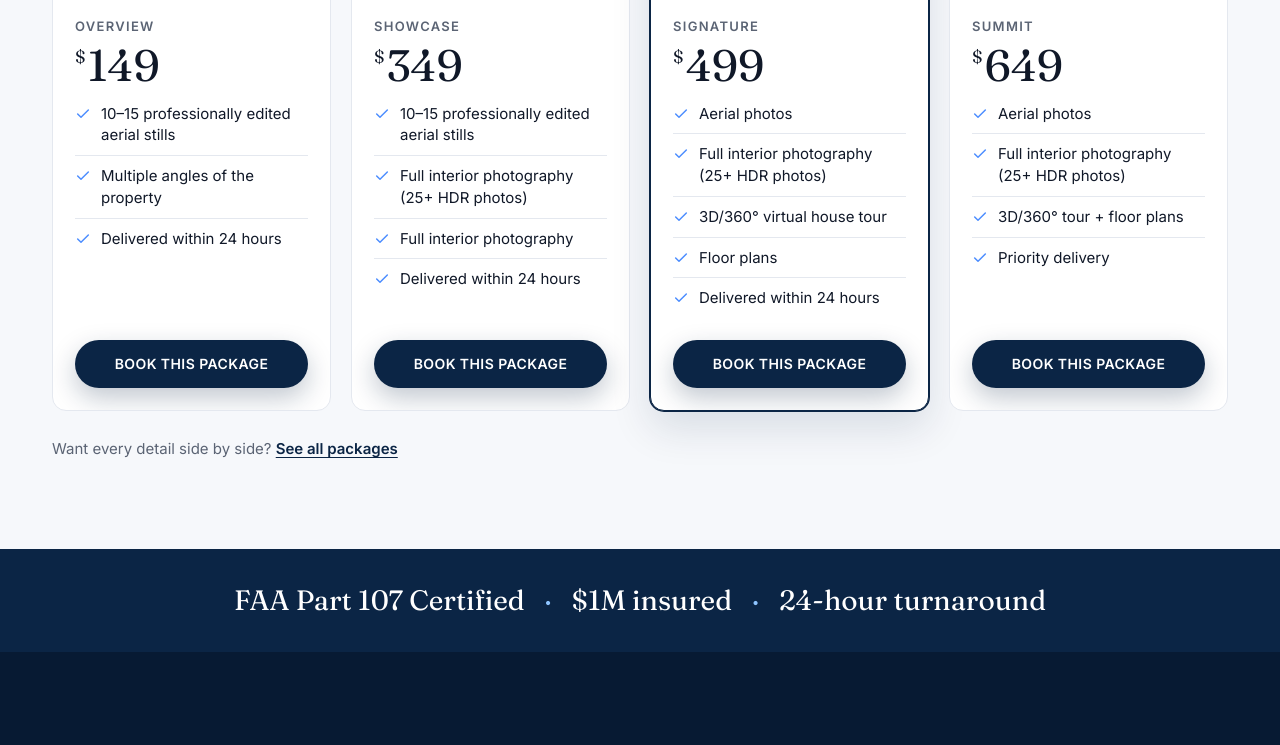
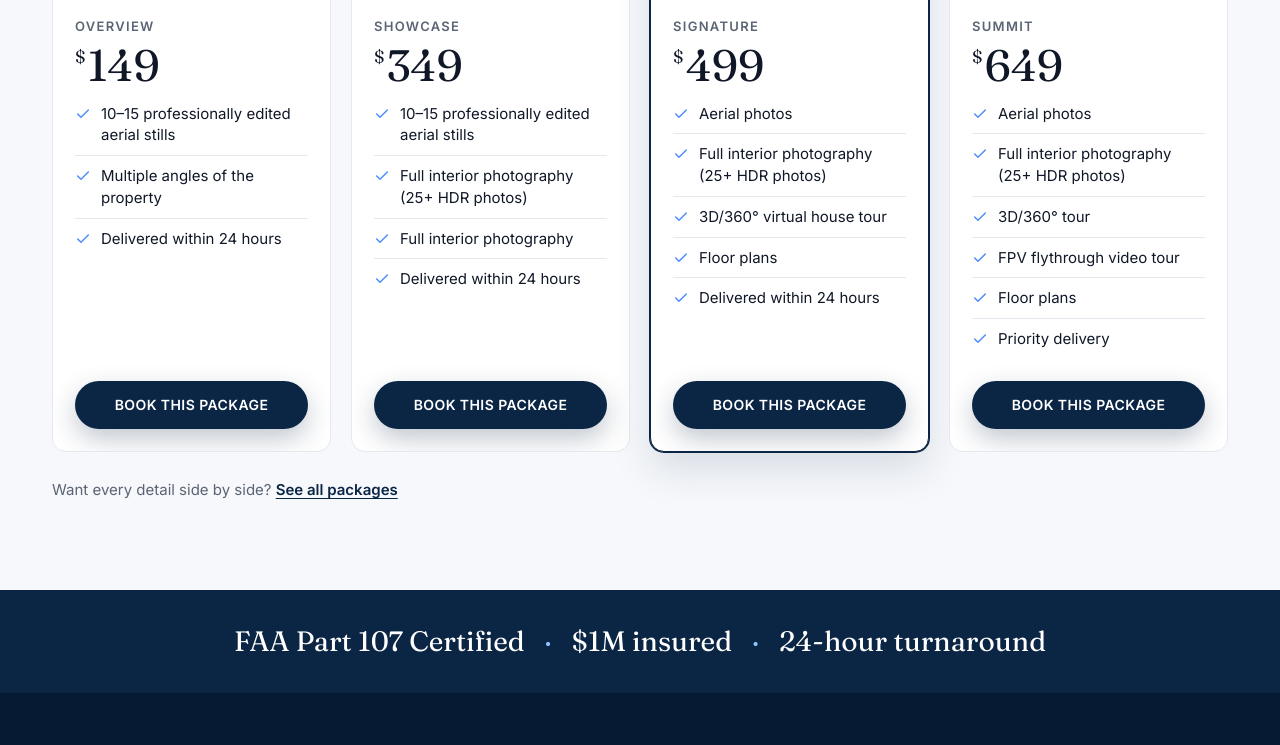
Before and after one commit to HadiAltusAerials/altus-aerials-site, a website: page site/index.html in a window 1280 px wide. Shown: the part 5075-5820 px from the top of the page. Drawn offline with nearby package versions, Linux system fonts and the light colour scheme.

Commit message:
Restore FPV flythrough video to Summit package

```diff
--- a/site/index.html
+++ b/site/index.html
@@ -135,7 +135,7 @@
         <div class="body">
           <h3>Summit</h3>
           <p class="price"><sup>$</sup>649</p>
-          <ul><li><svg viewBox="0 0 24 24" fill="none" stroke="currentColor" stroke-width="2.2" stroke-linecap="round" stroke-linejoin="round" aria-hidden="true"><path d="M20 6 9 17l-5-5"/></svg><span>Aerial photos</span></li><li><svg viewBox="0 0 24 24" fill="none" stroke="currentColor" stroke-width="2.2" stroke-linecap="round" stroke-linejoin="round" aria-hidden="true"><path d="M20 6 9 17l-5-5"/></svg><span>Full interior photography (25+ HDR photos)</span></li><li><svg viewBox="0 0 24 24" fill="none" stroke="currentColor" stroke-width="2.2" stroke-linecap="round" stroke-linejoin="round" aria-hidden="true"><path d="M20 6 9 17l-5-5"/></svg><span>3D/360° tour + floor plans</span></li><li><svg viewBox="0 0 24 24" fill="none" stroke="currentColor" stroke-width="2.2" stroke-linecap="round" stroke-linejoin="round" aria-hidden="true"><path d="M20 6 9 17l-5-5"/></svg><span>Priority delivery</span></li></ul>
+          <ul><li><svg viewBox="0 0 24 24" fill="none" stroke="currentColor" stroke-width="2.2" stroke-linecap="round" stroke-linejoin="round" aria-hidden="true"><path d="M20 6 9 17l-5-5"/></svg><span>Aerial photos</span></li><li><svg viewBox="0 0 24 24" fill="none" stroke="currentColor" stroke-width="2.2" stroke-linecap="round" stroke-linejoin="round" aria-hidden="true"><path d="M20 6 9 17l-5-5"/></svg><span>Full interior photography (25+ HDR photos)</span></li><li><svg viewBox="0 0 24 24" fill="none" stroke="currentColor" stroke-width="2.2" stroke-linecap="round" stroke-linejoin="round" aria-hidden="true"><path d="M20 6 9 17l-5-5"/></svg><span>3D/360° tour</span></li><li><svg viewBox="0 0 24 24" fill="none" stroke="currentColor" stroke-width="2.2" stroke-linecap="round" stroke-linejoin="round" aria-hidden="true"><path d="M20 6 9 17l-5-5"/></svg><span>FPV flythrough video tour</span></li><li><svg viewBox="0 0 24 24" fill="none" stroke="currentColor" stroke-width="2.2" stroke-linecap="round" stroke-linejoin="round" aria-hidden="true"><path d="M20 6 9 17l-5-5"/></svg><span>Floor plans</span></li><li><svg viewBox="0 0 24 24" fill="none" stroke="currentColor" stroke-width="2.2" stroke-linecap="round" stroke-linejoin="round" aria-hidden="true"><path d="M20 6 9 17l-5-5"/></svg><span>Priority delivery</span></li></ul>
           <a class="btn btn-primary" href="/book?package=Summit" aria-label="Book the Summit package">Book this package</a>
         </div>
       </li>
```
